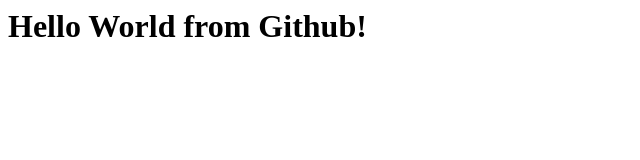
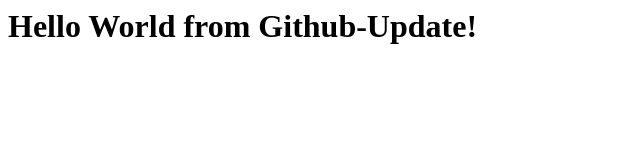
Before and after one commit to AZSeminar/AAS, a plain HTML site: page index.html in a window 1280 px wide. Shown: the whole page, without its empty margins (0-640 px from the left). Drawn offline with Linux system fonts and the light colour scheme.

Commit message:
Update index.html

```diff
--- a/index.html
+++ b/index.html
@@ -1,3 +1,3 @@
 <html>
-  <h1>Hello World from Github!</h1>
+  <h1>Hello World from Github-Update!</h1>
 </html>
```
